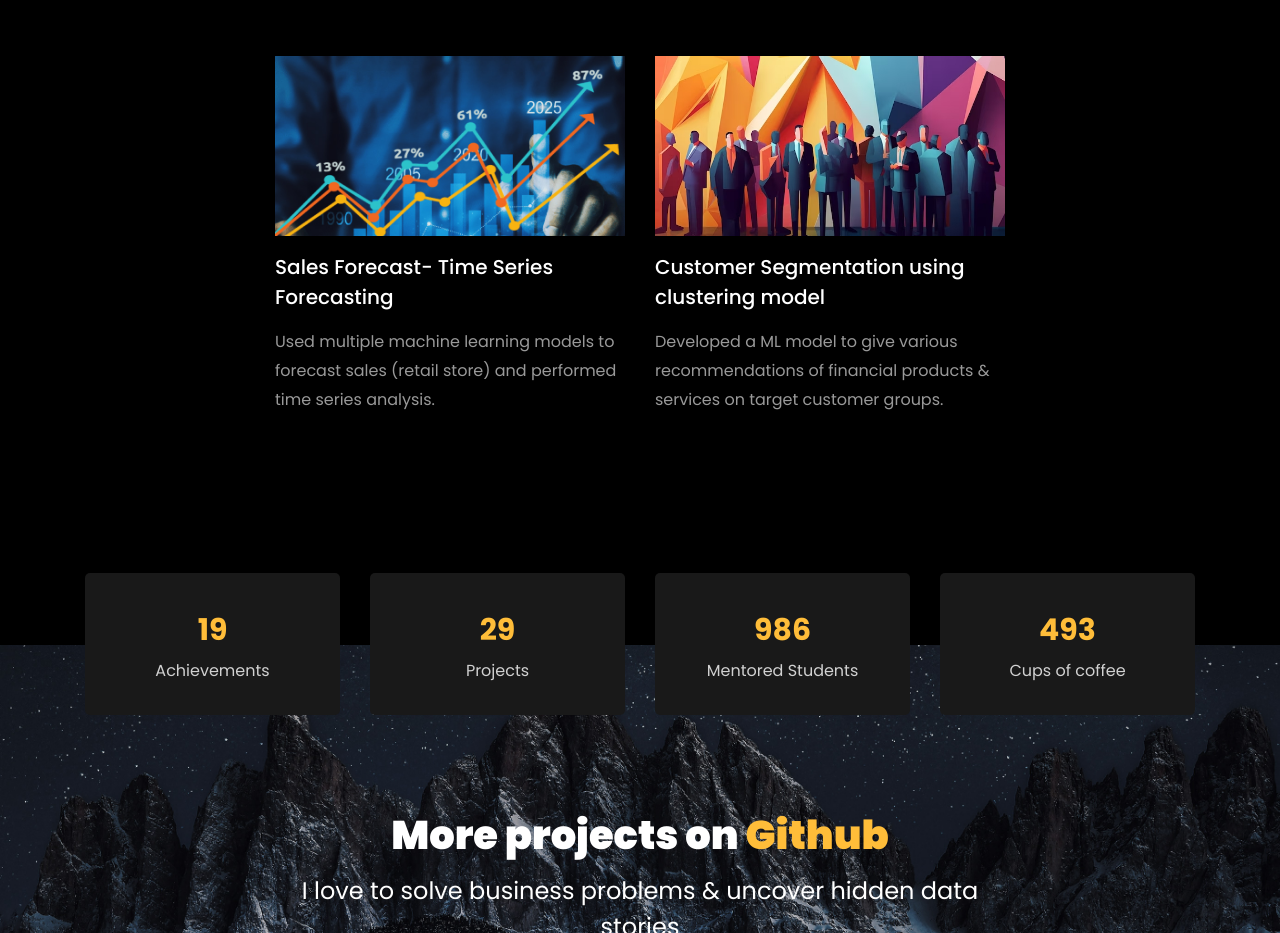
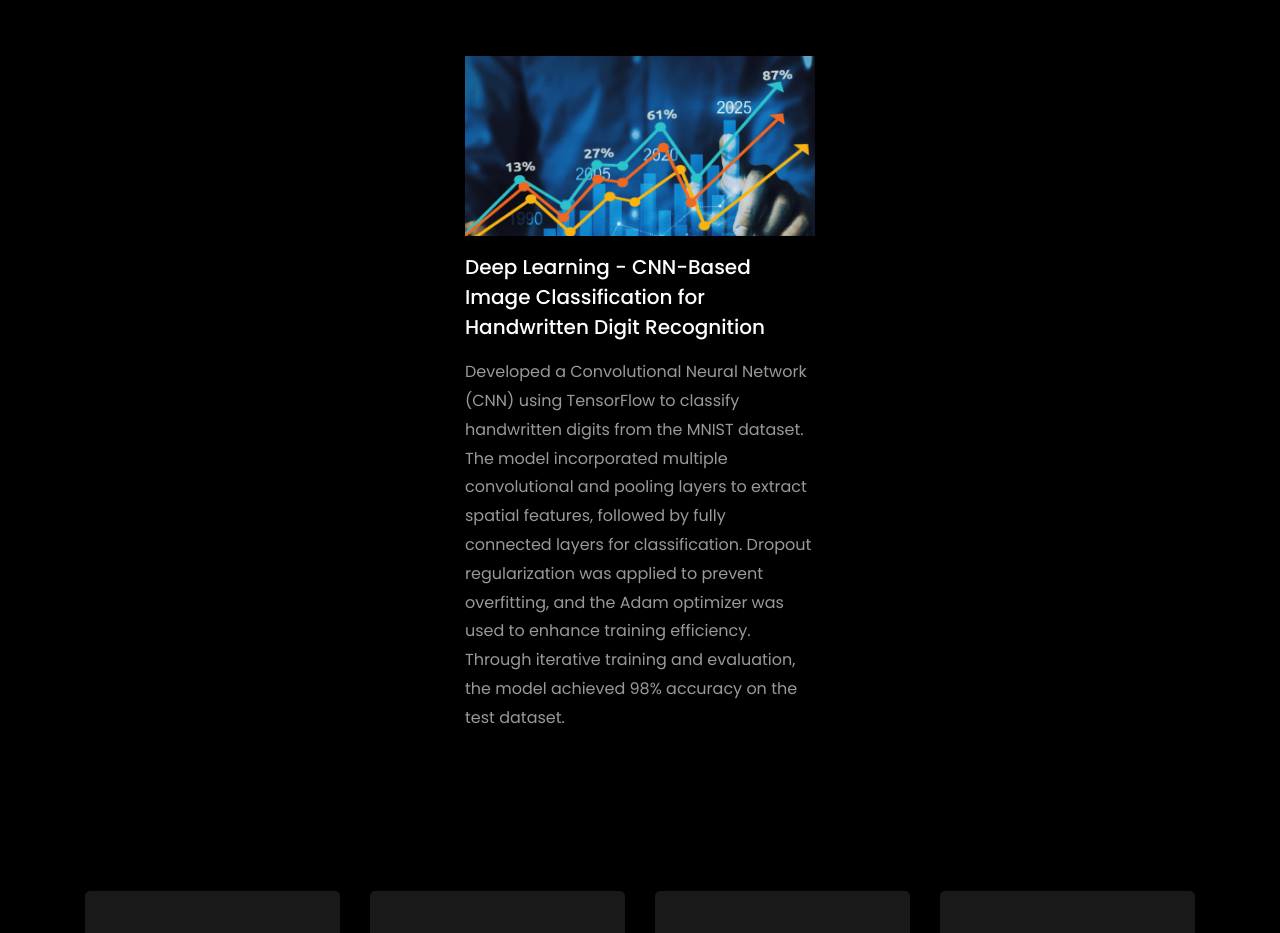
Before and after one commit to aleenakotadiya16/portfolio-website, a plain HTML site: page index.html in a window 1280 px wide. Shown: the part 4405-5338 px from the top of the page. Drawn offline with Linux system fonts and the light colour scheme; files whose address does not match are found by name.

Commit message:
Your commit message here

```diff
--- a/index.html
+++ b/index.html
@@ -461,22 +461,12 @@
 				</a>
 				<div class="text mt-3 float-right d-block">
 
-				  <h3 class="heading"><a href="https://github.com/rishabhnmishra/sales_forecasting/tree/main">Sales Forecast- Time Series Forecasting</a></h3>
-				  <p>Used multiple machine learning models to forecast sales (retail store) and performed time series analysis.</p>
+				  <h3 class="heading"><a href="https://github.com/aleenakotadiya16/MNIST">Deep Learning - CNN-Based Image Classification for Handwritten Digit Recognition </a></h3>
+				  <p>Developed a Convolutional Neural Network (CNN) using TensorFlow to classify handwritten digits from the MNIST dataset. The model incorporated multiple convolutional and pooling layers to extract spatial features, followed by fully connected layers for classification. Dropout regularization was applied to prevent overfitting, and the Adam optimizer was used to enhance training efficiency. Through iterative training and evaluation, the model achieved 98% accuracy on the test dataset.</p>
 				</div>
 			  </div>
 			</div>
-			<div class="col-md-4 d-flex ftco-animate">
-				<div class="blog-entry justify-content-end">
-				<a href="https://github.com/rishabhnmishra/customer_segmentation/blob/main/Customer_Segmentation-final.ipynb" class="block-20 zoom-effect" style="background-image: url('images/proj_5.jpg');">
-				</a>
-				<div class="text mt-3 float-right d-block">
 
-				  <h3 class="heading"><a href="https://github.com/rishabhnmishra/customer_segmentation/blob/main/Customer_Segmentation-final.ipynb">Customer Segmentation using clustering model</a></h3>
-				  <p>Developed a ML model to give various recommendations of financial products &amp; services on target customer groups.</p>
-				</div>
-			  </div>
-			</div>
 		 </div>
 	  </div>
     </section>
```
